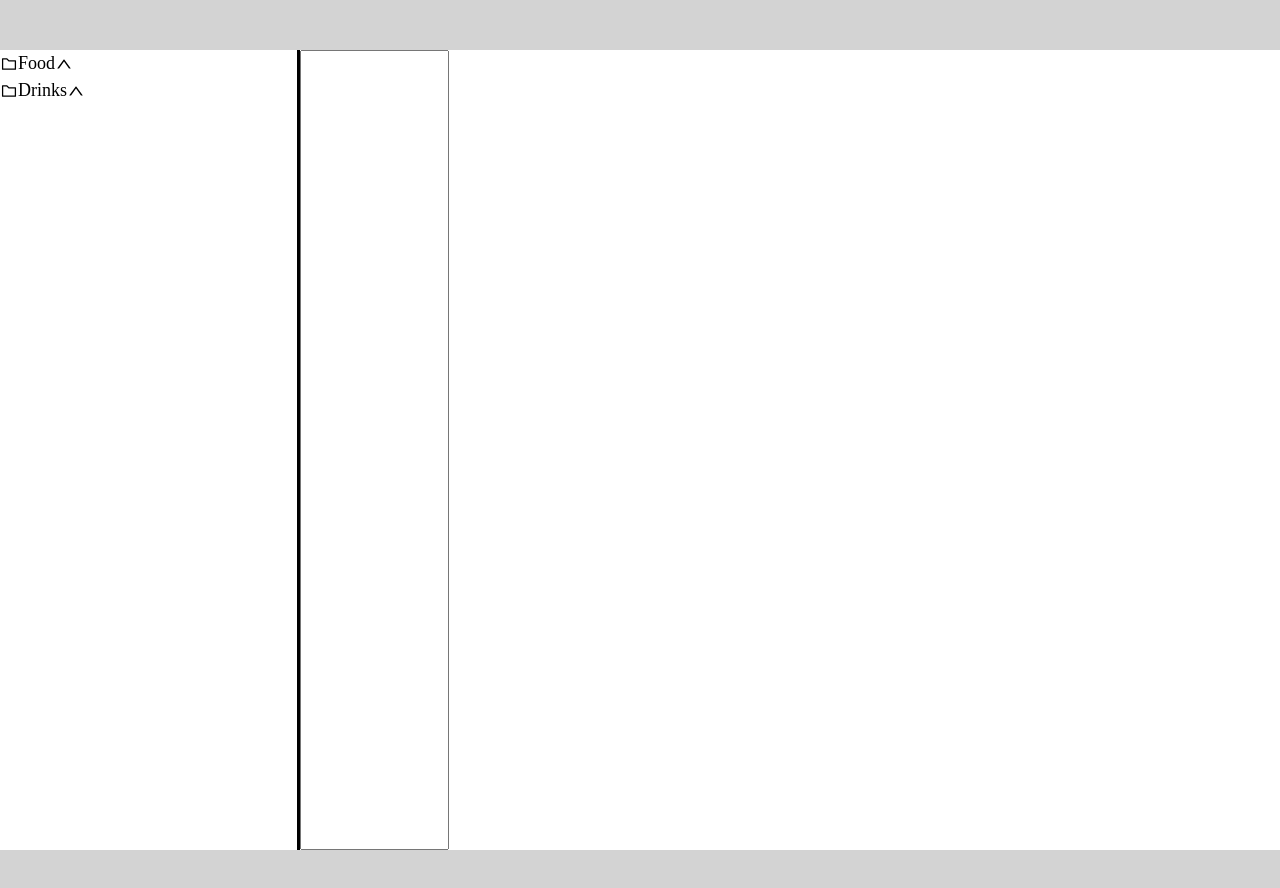
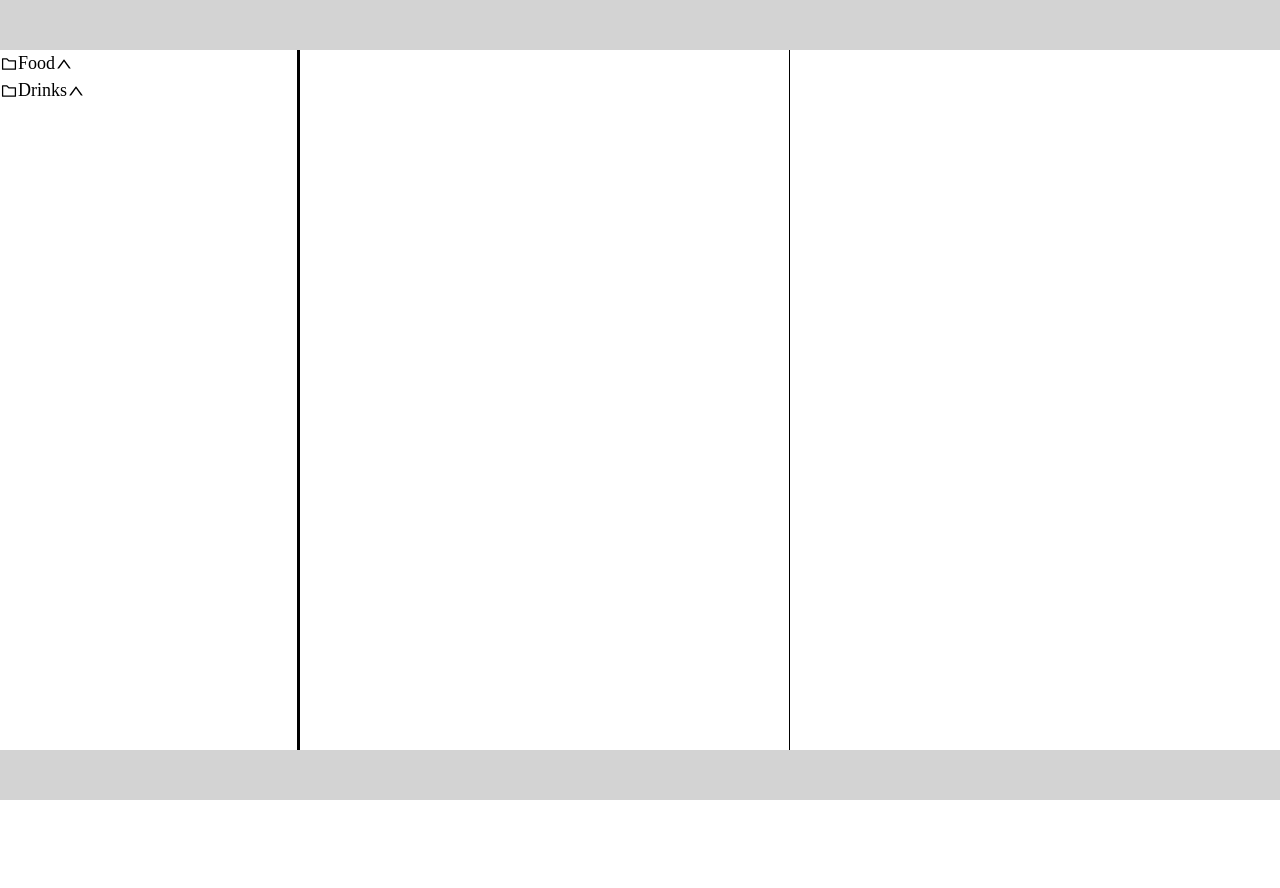
Before and after one commit to aleks-devit/mynote_client, a Next.js app: page / in a window 1280 px wide. Shown: the top 888 px of the page. After the commit the page ends 800 px from the top, so only its background shows below. Built offline with nearby package versions, Linux system fonts and the light colour scheme.

Commit message:
set second style

```diff
--- a/components/Note/Note.tsx
+++ b/components/Note/Note.tsx
@@ -10,7 +10,7 @@ const Note = () => {
             <NoteTextArea autoFocus value={input} onChange={e => setInput(e.target.value)}/>
             <NoteMarkDown
                 components={{
-                    code({node, inline, className, children}) {
+                    code({inline, className, children}) {
                         const match = /language-(\w+)/.exec(className || '')
                         return !inline && match ? (
                             <SyntaxHighlighter language={match[1]} PreTag="div">
--- a/components/Note/styles.ts
+++ b/components/Note/styles.ts
@@ -3,20 +3,21 @@ import ReactMarkdown from "react-markdown";
 
 export const NoteWrapper = styled.div`
   display: flex;
+  height: 100%;
 `
 
 export const NoteTextArea = styled.textarea`
-  width: 50%;
-  height: 100vh;
+  flex: 0 0 50%;
   padding: 20px;
   font-size: 18px;
   outline: none;
   resize: none;
+  border: none;
+  border-right: 1px solid #000;
 `
 
 export const NoteMarkDown = styled(ReactMarkdown)`
-  width: 50%;
-  height: 100vh;
+  flex: 0 0 50%;
   padding: 20px;
   outline: none;
 `
--- a/layout/MainLayout.tsx
+++ b/layout/MainLayout.tsx
@@ -5,7 +5,7 @@ import {
   MainLayoutRow,
   MainLayoutLeftSide,
   MainLayoutWrapper,
-  MainLayoutHeader, MainLayoutFooter
+  MainLayoutHeader, MainLayoutFooter, MainLayoutRightSide
 } from "./styles"
 
 const MainLayout: FC = ({children}) => {
@@ -16,9 +16,9 @@ const MainLayout: FC = ({children}) => {
         <MainLayoutLeftSide>
           <Tree data={DATA}/>
         </MainLayoutLeftSide>
-        <div>
+        <MainLayoutRightSide>
           {children}
-        </div>
+        </MainLayoutRightSide>
       </MainLayoutRow>
       <MainLayoutFooter/>
     </MainLayoutWrapper>
--- a/layout/styles.ts
+++ b/layout/styles.ts
@@ -22,6 +22,10 @@ export const MainLayoutLeftSide = styled.div`
   border-right: 3px solid black;
 `
 
+export const MainLayoutRightSide = styled.div`
+  flex: 1;
+`
+
 export const MainLayoutFooter = styled.div`
   height: 50px;
   background-color: lightgray;
```
